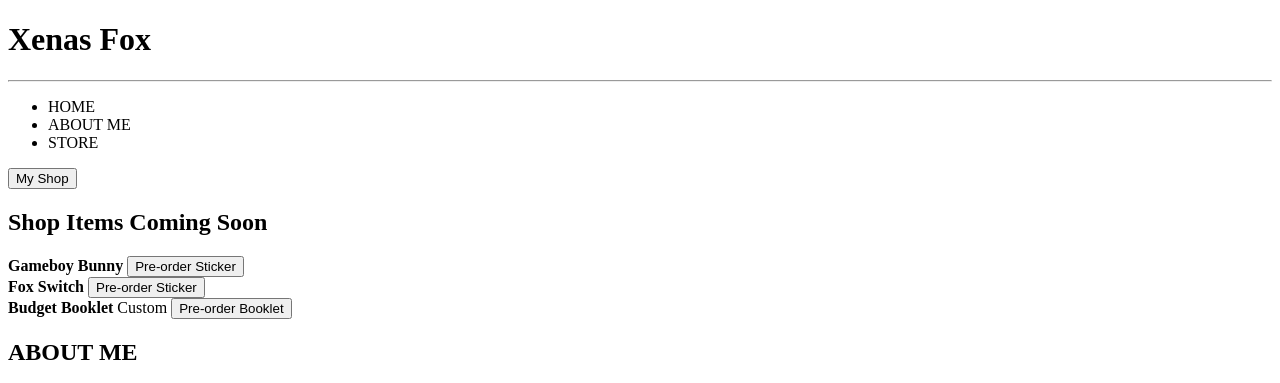
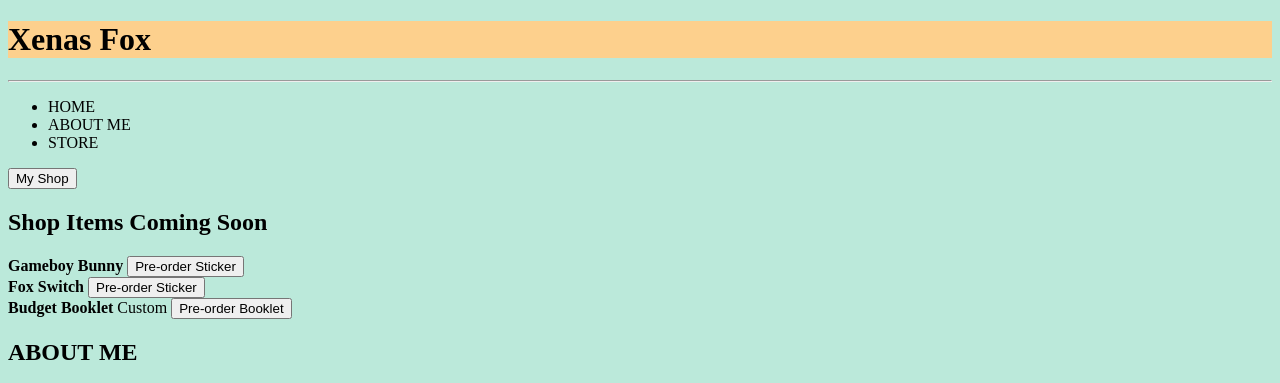
Before and after one commit to MissEnvii/Mini_Project, a plain HTML site: page index.html in a window 1280 px wide. Shown: the top 383 px of the page. Drawn offline with Linux system fonts and the light colour scheme.

Commit message:
add basic style with css

```diff
--- a/assets/style.css
+++ b/assets/style.css
@@ -0,0 +1,7 @@
+body {
+    background-color: rgb(187, 233, 218);
+}
+
+h1{
+    background-color: rgb(253, 208, 141);
+}
--- a/index.html
+++ b/index.html
@@ -1,6 +1,7 @@
 <!DOCTYPE html>
 <html>
     <head>
+        <link rel="stylesheet" href="assets/style.css">
     </head>
     <body>
         <header>
```
